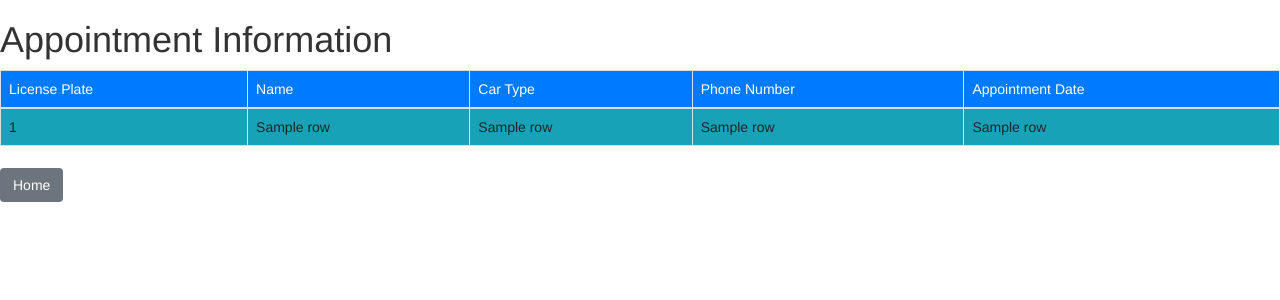
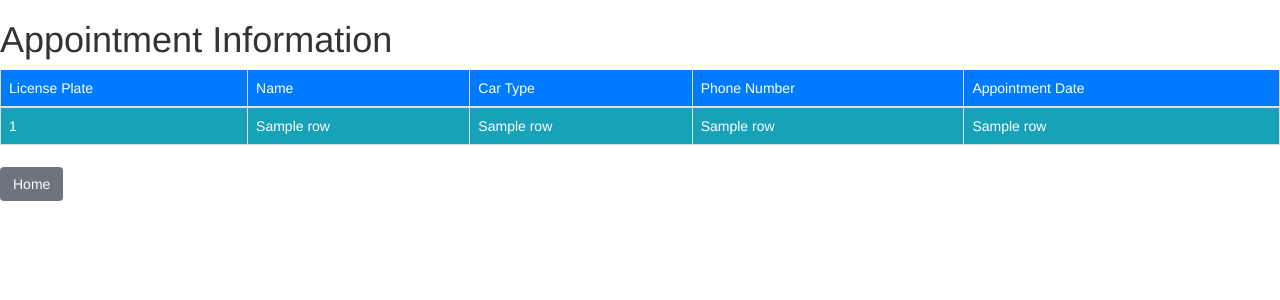
Before and after one commit to athicus/Flask_Project2, a Flask app: template templates/info.htm in a window 1280 px wide. Shown: the top 300 px of the page. Run offline with Flask 3, Linux system fonts and the light colour scheme; the template is opened without the code that fills it: most values are stand-ins (such as "Sample title", 1, 10 or a date in 2020); some libraries are stand-ins or nearby versions.

Commit message:
Update info.htm

```diff
--- a/templates/info.htm
+++ b/templates/info.htm
@@ -11,7 +11,7 @@
       <h1>Appointment Information</h1>
 
 
-      <table class="table table-bordered">
+      <table class="table table-dark table-bordered">
          <thead class="bg-primary">
             <td>License Plate</td>
             <td>Name</td>
```
